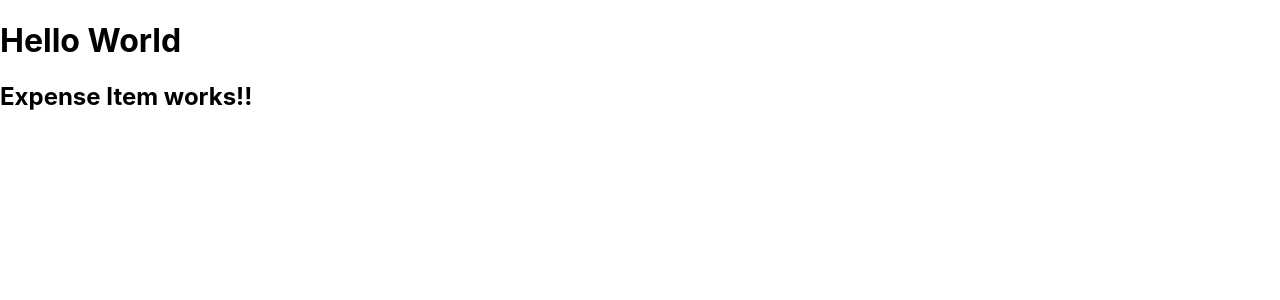
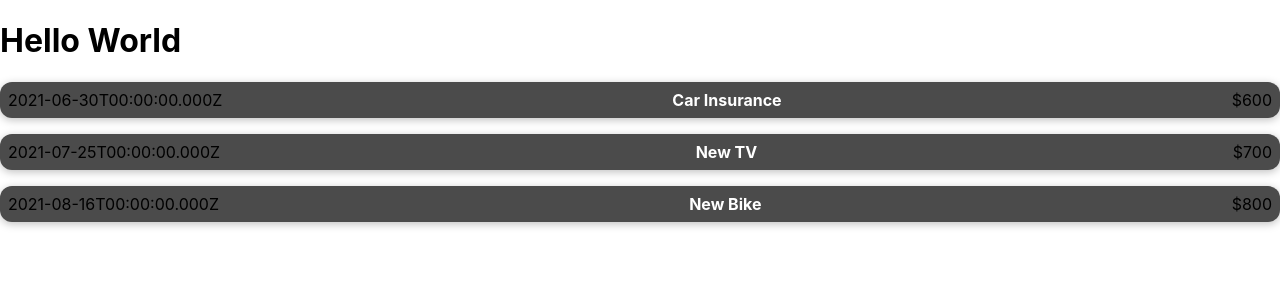
Before and after one commit to jainanuj744/ReactProject, a React (Create React App) app in the folder react-guide/: page / in a window 1280 px wide. Shown: the top 300 px of the page. Built offline with nearby package versions, Linux system fonts and the light colour scheme.

Commit message:
Used props in Functional Component
Used props in Functional Component

```diff
--- a/react-guide/src/App.js
+++ b/react-guide/src/App.js
@@ -2,10 +2,41 @@
 import "./index.css";
 
 function App() {
+  const expenses = [
+    {
+      title: "Car Insurance",
+      amount: 600,
+      date: new Date(2021, 5, 30),
+    },
+    {
+      title: "New TV",
+      amount: 700,
+      date: new Date(2021, 6, 25),
+    },
+    {
+      title: "New Bike",
+      amount: 800,
+      date: new Date(2021, 7, 16),
+    },
+  ];
   return (
     <div className="index">
       <h1>Hello World</h1>
-      <ExpenseItem></ExpenseItem>
+      <ExpenseItem
+        title={expenses[0].title}
+        amount={expenses[0].amount}
+        date={expenses[0].date}
+      ></ExpenseItem>
+      <ExpenseItem
+        title={expenses[1].title}
+        amount={expenses[1].amount}
+        date={expenses[1].date}
+      ></ExpenseItem>
+      <ExpenseItem
+        title={expenses[2].title}
+        amount={expenses[2].amount}
+        date={expenses[2].date}
+      ></ExpenseItem>
     </div>
   );
 }
--- /dev/null
+++ b/react-guide/src/components/ExpenseItem.css
@@ -0,0 +1,57 @@
+
+.expense-item {
+    display: flex;
+    justify-content: space-between;
+    align-items: center;
+    box-shadow: 0 2px 8px rgba(0, 0, 0, 0.25);
+    padding: 0.5rem;
+    margin: 1rem 0;
+    border-radius: 12px;
+    background-color: #4b4b4b;
+  }
+
+  .expense-item__description {
+    display: flex;
+    flex-direction: column;
+    gap: 1rem;
+    align-items: flex-end;
+    flex-flow: column-reverse;
+    justify-content: flex-start;
+    flex: 1;
+  }
+
+  .expense-item h2 {
+    color: #3a3a3a;
+    font-size: 1rem;
+    flex: 1;
+    margin: 0 1rem;
+    color: white;
+  }
+
+  .expense-item__price {
+    font-size: 1rem;
+    font-weight: bold;
+    color: white;
+    background-color: #40005d;
+    border: 1px solid white;
+    padding: 0.5rem;
+    border-radius: 12px;
+  }
+
+  @media (min-width: 580px) {
+    .expense-item__description {
+      flex-direction: row;
+      align-items: center;
+      justify-content: flex-start;
+      flex: 1;
+    }
+
+    .expense-item__description h2 {
+      font-size: 1.25rem;
+    }
+
+    .expense-item__price {
+      font-size: 1.25rem;
+      padding: 0.5rem 1.5rem;
+    }
+  }
--- a/react-guide/src/components/ExpenseItem.js
+++ b/react-guide/src/components/ExpenseItem.js
@@ -1,5 +1,18 @@
-function ExpenseItem() {
-    return <h2>Expense Item works!!</h2>
+import "./ExpenseItem.css";
+
+function ExpenseItem(props) {
+//   const expenseDate = new Date(2022, 6, 16);
+//   const expenseTitle = "Car Insurance Waale";
+//   const expenseAmount = 542;
+  return (
+    <div className="expense-item">
+      <div>{props.date.toISOString()}</div>
+      <div className="expense-item_description">
+        <h2>{props.title}</h2>
+      </div>
+      <div className="expense-item_price">${props.amount}</div>
+    </div>
+  );
 }
 
 export default ExpenseItem;
```
